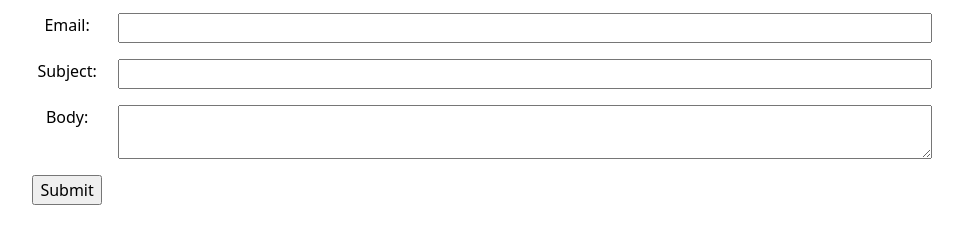
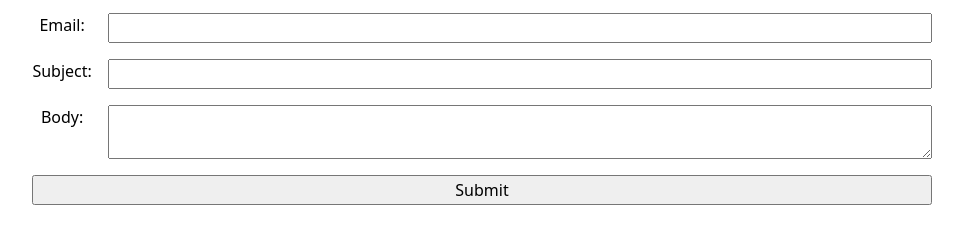
Before and after one commit to etflores1/portfolio, a plain HTML site: page contact/index.html in a window 1280 px wide. Shown: the part 198-442 px from the top of the page, without its empty margins (158-1121 px from the left). Drawn offline with Linux system fonts and the light colour scheme.

Commit message:
updated send button

```diff
--- a/style.css
+++ b/style.css
@@ -62,13 +62,18 @@ button {
 form {
     /* display: block;
     width: 100%;
-    box-sizing: border-box;
     margin-block: 0.5em; */
 
+    /* box-sizing: border-box; */
+    /* display: block; */
     display: grid;
     grid-template-columns: auto 1fr;
     grid-column: 1 / -1;
     gap: 1em;
+}
+
+button {
+    grid-column: 1 / -1;
 }
 
 .projects {
```
